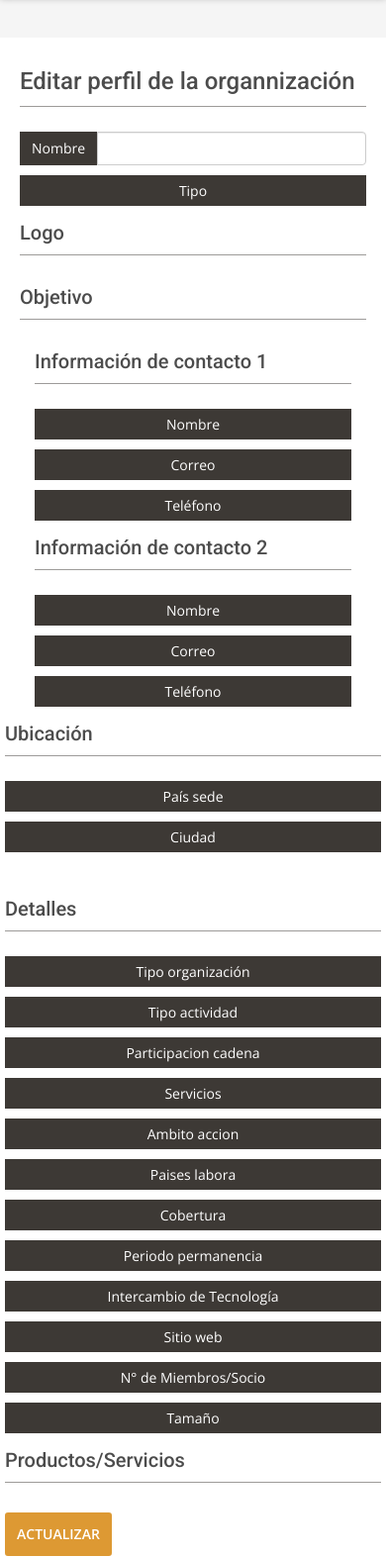
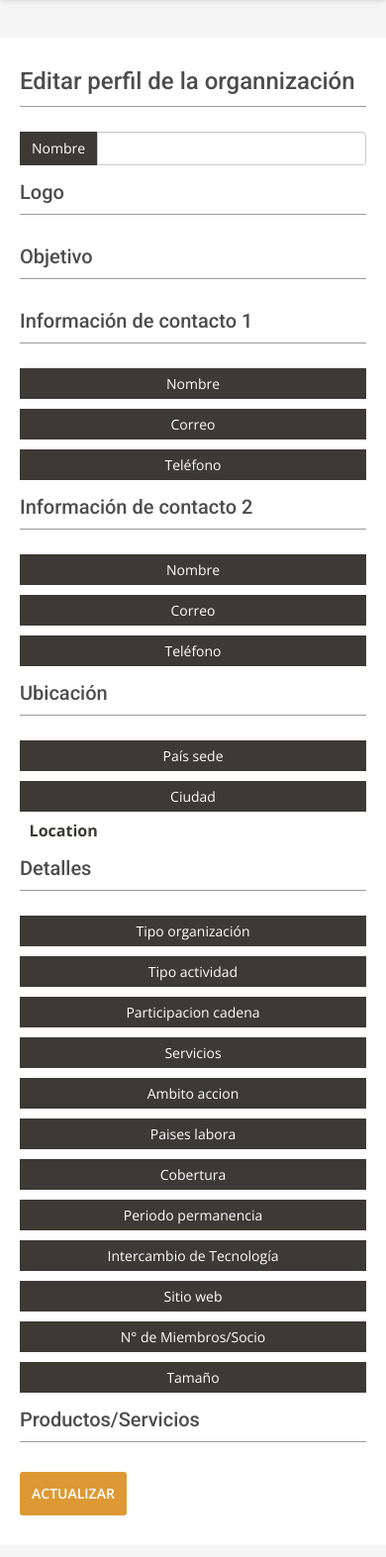
Before and after one commit to CARocha/cadenacacao, a Django app: template templates/editar_org.html in a window 390 px wide; the page is wider, and only the part inside the window is pictured. Shown: the part 68-1641 px from the top of that part at 99% size. Run offline with Django 3.2, Linux system fonts and the light colour scheme; the template is opened without the code that fills it: values that come from a table or form of the project are taken from there, others are empty; parts of the project's set-up code (start-up, migrations or seed data) failed here and were passed over; some libraries are stand-ins or nearby versions; some web fonts are replaced.

Commit message:
areglando responsive

```diff
--- a/static_media/css/style.styl
+++ b/static_media/css/style.styl
@@ -322,6 +322,10 @@
 //         background negro
 
 /**/
+@media (max-width : 480px)
+    .lista-perfil .pull-right
+        float left !important
+/*****/
 .no-padding
     padding 0px
 .no-margin
--- a/templates/editar_org.html
+++ b/templates/editar_org.html
@@ -31,13 +31,6 @@
 
 								</div>
 					        </div>
-					        <div class="col-xs-12 col-sm-6">
-					            <div class="input-group group-costum-2">
-					                <span class="input-group-addon " id="sizing-addon2">Tipo</span>
-									{{ form.tipo }}
-
-								</div>
-					        </div>
 					    </div>
 					    <div class="row">
 							<div class="col-xs-12">
@@ -52,7 +45,7 @@
 					    		<h5 class="border-bottom-black">Objetivo</h5>
 								{{ form.objetivo }}
 					    	</div>
-					    </div
+					    </div>
 					    <div class="row">
 					        <div class="col-xs-12 col-sm-6">
 
@@ -254,12 +247,14 @@
 <script src="/static/js/bootstrap-select.min.js"></script>
 
 <script type="text/javascript">
-    // $('#id_participacion_cadena, #id_servicios, #id_paises_labora,#id_intercambio').selectpicker({
-    //   style: 'btn-default',
-    //   size: 4,
-    //   liveSearch: 'true',
-    //   title: 'Seleccione'
-    // });
+    $('#id_participacion_cadena, #id_servicios, #id_paises_labora,#id_intercambio').selectpicker({
+      style: 'btn-default',
+      size: 4,
+      liveSearch: 'true',
+      title: 'Seleccione',
+      selectedTextFormat: 'count',
+      countSelectedText: '{0} seleccinados',
+    });
 
 </script>
 <script type="text/javascript">
```
Also changed, not shown: templates/consulta.html (+3 -18 lines), static_media/css/style.css.
